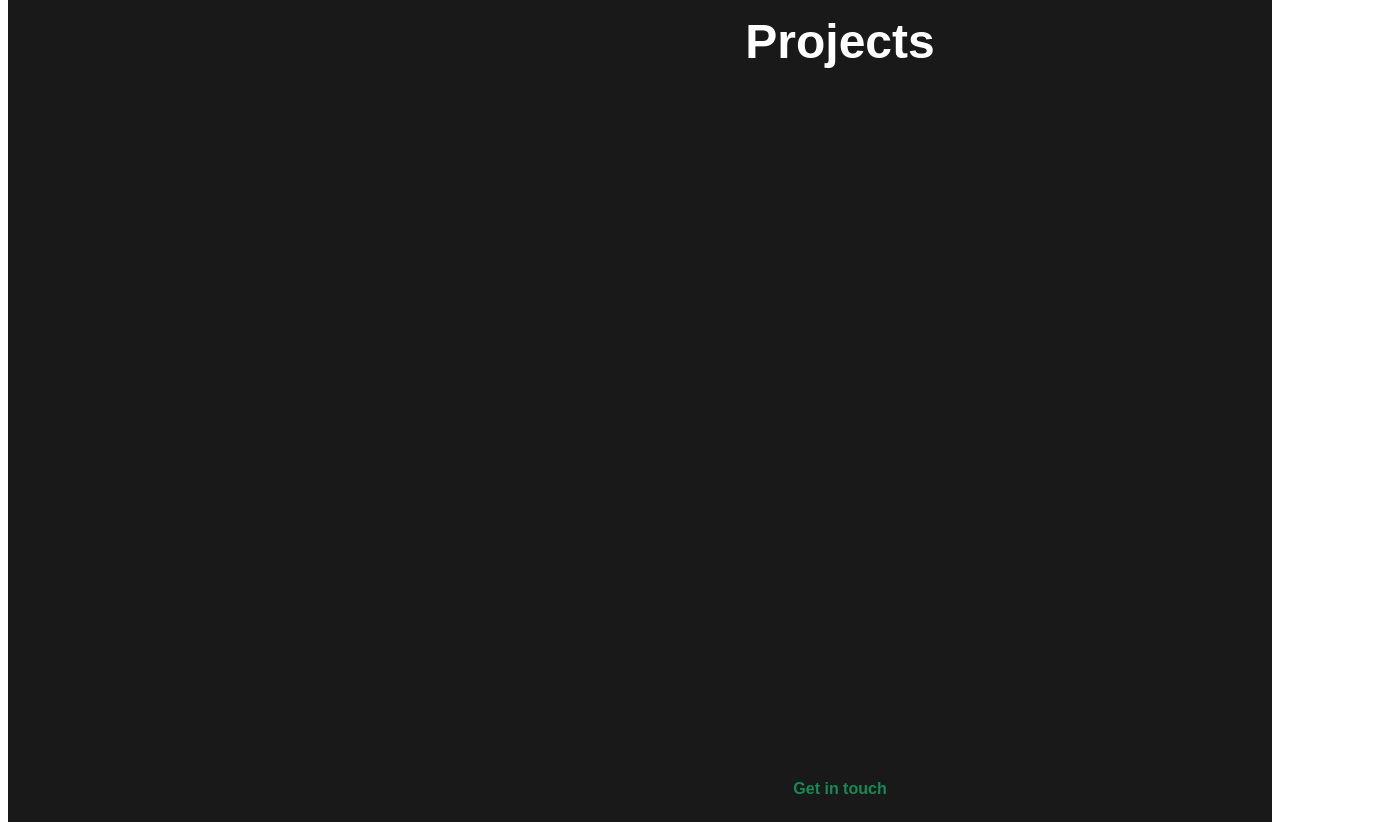
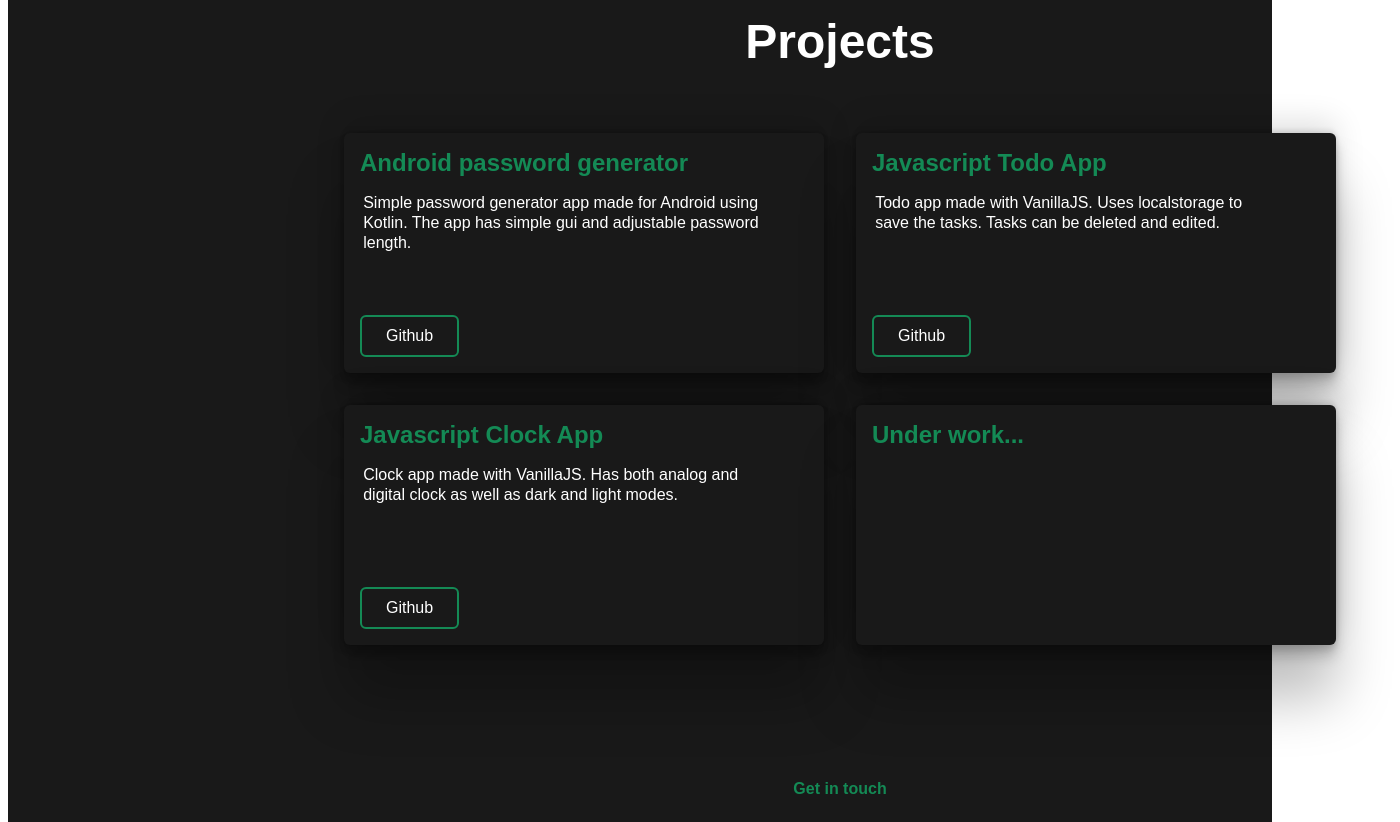
Before and after one commit to E3TU/Svelte-portfolio, a SvelteKit app: page / in a window 1280 px wide. Shown: the part 2460-3282 px from the top of the page, 1400 px wide, since content can reach past the window. Built offline with nearby package versions, Linux system fonts and the light colour scheme.

Commit message:
Projects section

```diff
--- a/src/routes/+page.svelte
+++ b/src/routes/+page.svelte
@@ -54,6 +54,26 @@
   <div id="projects" class="container">
     <h4>My work</h4>
     <h1>Projects</h1>
+    <div class="flexcontainer">
+      <div class="project">
+        <h1>Android password generator</h1>
+        <p>Simple password generator app made for Android using Kotlin. The app has simple gui and adjustable password length.</p>
+        <a class="github-link" href="https://github.com/E3TU/Android-passwordgen">Github</a>
+      </div>
+      <div class="project">
+        <h1>Javascript Todo App</h1>
+        <p>Todo app made with VanillaJS. Uses localstorage to save the tasks. Tasks can be deleted and edited.</p>
+        <a class="github-link" href="https://github.com/E3TU/TodoApp">Github</a>
+      </div>
+      <div class="project">
+        <h1>Javascript Clock App</h1>
+        <p>Clock app made with VanillaJS. Has both analog and digital clock as well as dark and light modes.</p>
+        <a class="github-link" href="https://github.com/E3TU/clock">Github</a>
+      </div>
+      <div class="project">
+        <h1>Under work...</h1>
+      </div>
+    </div>
   </div>
 
   <div id="contact" class="container">
@@ -69,6 +89,7 @@
   $white: #ffffff;
   $black: #000;
   $lighter-gray: #252525;
+  $rounded-border: 6px;
 
 
   * {
@@ -122,7 +143,7 @@
     color: $white;
     background-color: transparent;
     padding: 15px 45px;
-    border-radius: 6px;
+    border-radius: $rounded-border;
     font-size: 1.2rem;
     margin-top: 2rem;
     border: 2px solid $foreground-color;
@@ -189,7 +210,54 @@
     width: 20rem;
     height: 22rem;
     background-color: $background-color;
-    box-shadow: rgba(100, 100, 111, 0.2) 0px 2px 29px 0px;
-    border-radius: 6px;
+    box-shadow: rgba(0, 0, 0, 0.25) 0px 54px 55px, rgba(0, 0, 0, 0.12) 0px -12px 30px, rgba(0, 0, 0, 0.12) 0px 4px 6px, rgba(0, 0, 0, 0.17) 0px 12px 13px, rgba(0, 0, 0, 0.09) 0px -3px 5px;
+    border-radius: $rounded-border;
+  }
+  .flexcontainer{
+    margin-top: 4rem;
+    display: flex;
+    flex-wrap: wrap;
+    align-items: center;
+    justify-content: center;
+    gap: 2rem;
+    width: 70rem;
+  }
+  .project{
+    display: flex;
+    flex-direction: column;
+    height: 15rem;
+    width: 30rem;
+    background-color: $background-color;
+    box-shadow: rgba(0, 0, 0, 0.25) 0px 54px 55px, rgba(0, 0, 0, 0.12) 0px -12px 30px, rgba(0, 0, 0, 0.12) 0px 4px 6px, rgba(0, 0, 0, 0.17) 0px 12px 13px, rgba(0, 0, 0, 0.09) 0px -3px 5px;
+    border-radius: $rounded-border;
+    h1{
+      font-size: 1.5rem;
+      margin-left: 1rem;
+      color: $foreground-color;
+    }
+    p{
+      margin-left: 1.2rem;
+      margin-top: 1rem;
+      color: $white;
+      line-height: 1.25;
+      flex: 1;
+      width: 25rem;
+    }
+  }
+  .github-link{
+    text-decoration: none;
+    color: $white;
+    padding: 10px 24px;
+    background-color: transparent;
+    border-radius: $rounded-border;
+    max-width: min-content;
+    margin-left: 1rem;
+    margin-bottom: 1rem;
+    border: 2px solid $foreground-color;
+    transition: 0.5s;
+    &:hover{
+      background-color: $foreground-color;
+      transition: 0.5s;
+    }
   }
 </style>
```
